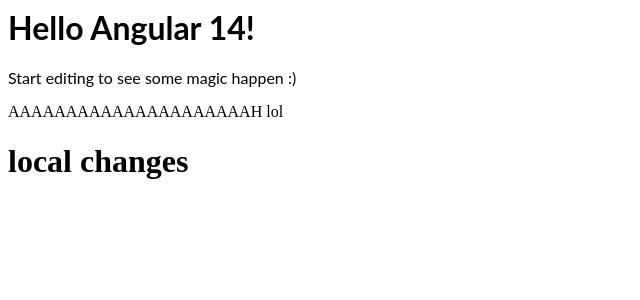
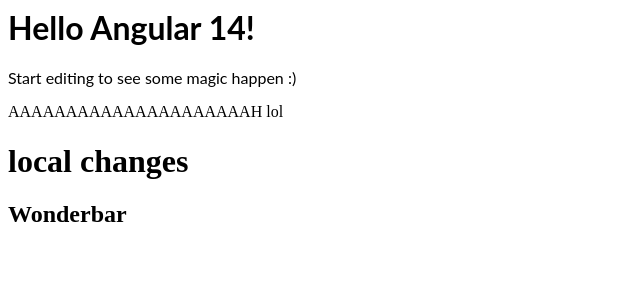
Before and after one commit to Maitre-Pangolin/projet-angular-test, an Angular app: page / in a window 1280 px wide. Shown: the top 300 px of the page, without its empty margins (0-640 px from the left). Built offline with nearby package versions, Linux system fonts and the light colour scheme.

Commit message:
1 file modified

```diff
--- a/src/app/app.component.html
+++ b/src/app/app.component.html
@@ -2,3 +2,4 @@
 <p>Start editing to see some magic happen :)</p>
 <app-scream></app-scream>
 <h1>local changes</h1>
+<h2>Wonderbar</h2>
```
